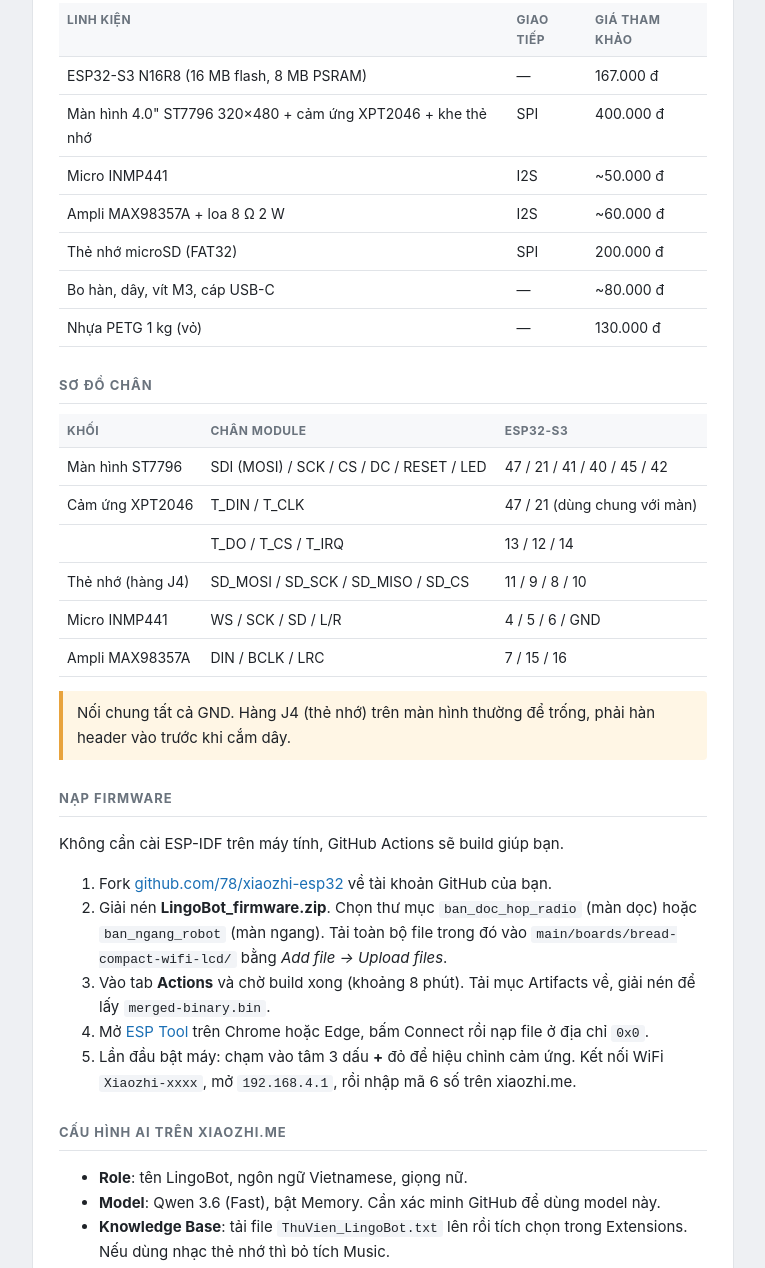
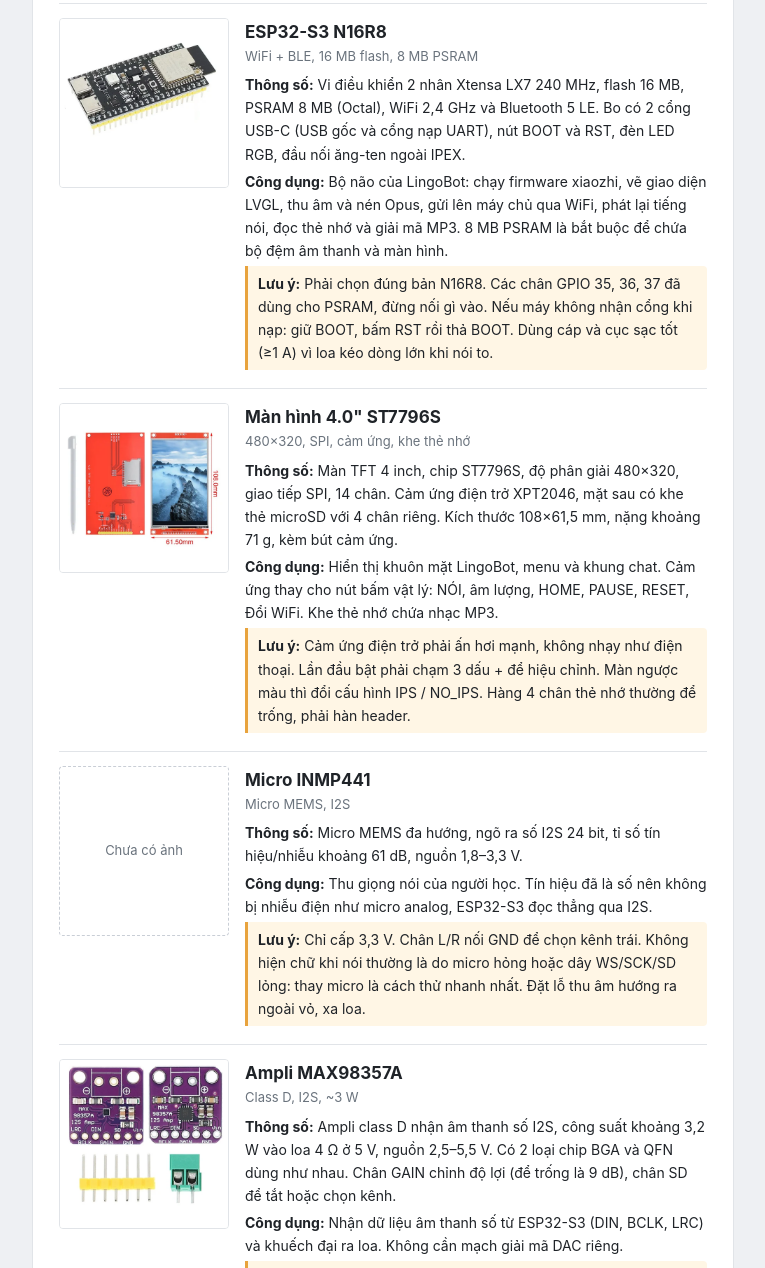
Before and after one commit to thoikhoabieulop10-spec/Dathoccodientu.vnuf, a plain HTML site: page lingobot.html in a window 1280 px wide. Shown: the part 1157-2425 px from the top of the page, without its empty margins (390-1155 px from the left). Drawn offline with Linux system fonts and the light colour scheme.

Commit message:
Add files via upload

```diff
--- a/lingobot.html
+++ b/lingobot.html
@@ -37,12 +37,14 @@
     </div>
 
     <h2>Linh kiện</h2>
+    <div class="parts" data-parts="esp32s3,lcd,inmp441,amp,spk"></div>
+    <h3>Bảng giá</h3>
     <div class="tbl"><table>
       <tr><th>Linh kiện</th><th>Giao tiếp</th><th>Giá tham khảo</th></tr>
       <tr><td>ESP32-S3 N16R8 (16 MB flash, 8 MB PSRAM)</td><td>—</td><td>167.000 đ</td></tr>
       <tr><td>Màn hình 4.0" ST7796 320×480 + cảm ứng XPT2046 + khe thẻ nhớ</td><td>SPI</td><td>400.000 đ</td></tr>
       <tr><td>Micro INMP441</td><td>I2S</td><td>~50.000 đ</td></tr>
-      <tr><td>Ampli MAX98357A + loa 8 Ω 2 W</td><td>I2S</td><td>~60.000 đ</td></tr>
+      <tr><td>Ampli MAX98357A + loa 2535 8 Ω 2 W</td><td>I2S</td><td>~60.000 đ</td></tr>
       <tr><td>Thẻ nhớ microSD (FAT32)</td><td>SPI</td><td>200.000 đ</td></tr>
       <tr><td>Bo hàn, dây, vít M3, cáp USB-C</td><td>—</td><td>~80.000 đ</td></tr>
       <tr><td>Nhựa PETG 1 kg (vỏ)</td><td>—</td><td>130.000 đ</td></tr>
--- a/site.js
+++ b/site.js
@@ -185,6 +185,27 @@ const SITE = {
       spec: "Bộ thu ExpressLRS 2,4 GHz, có các chân PWM, có thể chuyển 2 chân sang chế độ nối tiếp CRSF.",
       use: "Nhận lệnh từ tay Pocket qua giao thức CRSF (1 cặp TX/RX về bo) và gửi telemetry ngược lại về tay.",
       tip: "Phải vào trang web cấu hình của bộ thu để đổi 2 chân sang CRSF, nếu không bo sẽ không đọc được gì. TX của bộ thu nối chéo vào RX của bo." },
+    // ---- Linh kiện LingoBot ----
+    esp32s3: { img: "esp32-s3.webp", name: "ESP32-S3 N16R8", note: "WiFi + BLE, 16 MB flash, 8 MB PSRAM",
+      spec: "Vi điều khiển 2 nhân Xtensa LX7 240 MHz, flash 16 MB, PSRAM 8 MB (Octal), WiFi 2,4 GHz và Bluetooth 5 LE. Bo có 2 cổng USB-C (USB gốc và cổng nạp UART), nút BOOT và RST, đèn LED RGB, đầu nối ăng-ten ngoài IPEX.",
+      use: "Bộ não của LingoBot: chạy firmware xiaozhi, vẽ giao diện LVGL, thu âm và nén Opus, gửi lên máy chủ qua WiFi, phát lại tiếng nói, đọc thẻ nhớ và giải mã MP3. 8 MB PSRAM là bắt buộc để chứa bộ đệm âm thanh và màn hình.",
+      tip: "Phải chọn đúng bản N16R8. Các chân GPIO 35, 36, 37 đã dùng cho PSRAM, đừng nối gì vào. Nếu máy không nhận cổng khi nạp: giữ BOOT, bấm RST rồi thả BOOT. Dùng cáp và cục sạc tốt (≥1 A) vì loa kéo dòng lớn khi nói to." },
+    lcd: { img: "man-st7796.webp", name: "Màn hình 4.0\" ST7796S", note: "480×320, SPI, cảm ứng, khe thẻ nhớ",
+      spec: "Màn TFT 4 inch, chip ST7796S, độ phân giải 480×320, giao tiếp SPI, 14 chân. Cảm ứng điện trở XPT2046, mặt sau có khe thẻ microSD với 4 chân riêng. Kích thước 108×61,5 mm, nặng khoảng 71 g, kèm bút cảm ứng.",
+      use: "Hiển thị khuôn mặt LingoBot, menu và khung chat. Cảm ứng thay cho nút bấm vật lý: NÓI, âm lượng, HOME, PAUSE, RESET, Đổi WiFi. Khe thẻ nhớ chứa nhạc MP3.",
+      tip: "Cảm ứng điện trở phải ấn hơi mạnh, không nhạy như điện thoại. Lần đầu bật phải chạm 3 dấu + để hiệu chỉnh. Màn ngược màu thì đổi cấu hình IPS / NO_IPS. Hàng 4 chân thẻ nhớ thường để trống, phải hàn header." },
+    inmp441: { name: "Micro INMP441", note: "Micro MEMS, I2S",
+      spec: "Micro MEMS đa hướng, ngõ ra số I2S 24 bit, tỉ số tín hiệu/nhiễu khoảng 61 dB, nguồn 1,8–3,3 V.",
+      use: "Thu giọng nói của người học. Tín hiệu đã là số nên không bị nhiễu điện như micro analog, ESP32-S3 đọc thẳng qua I2S.",
+      tip: "Chỉ cấp 3,3 V. Chân L/R nối GND để chọn kênh trái. Không hiện chữ khi nói thường là do micro hỏng hoặc dây WS/SCK/SD lỏng: thay micro là cách thử nhanh nhất. Đặt lỗ thu âm hướng ra ngoài vỏ, xa loa." },
+    amp: { img: "max98357a.webp", name: "Ampli MAX98357A", note: "Class D, I2S, ~3 W",
+      spec: "Ampli class D nhận âm thanh số I2S, công suất khoảng 3,2 W vào loa 4 Ω ở 5 V, nguồn 2,5–5,5 V. Có 2 loại chip BGA và QFN dùng như nhau. Chân GAIN chỉnh độ lợi (để trống là 9 dB), chân SD để tắt hoặc chọn kênh.",
+      use: "Nhận dữ liệu âm thanh số từ ESP32-S3 (DIN, BCLK, LRC) và khuếch đại ra loa. Không cần mạch giải mã DAC riêng.",
+      tip: "Cấp Vin 5 V sẽ to hơn 3,3 V. Hai cực loa nối thẳng vào cọc + và −, không nối cực nào xuống GND. Bị rè khi to quá thì giảm âm lượng hoặc chỉnh chân GAIN." },
+    spk: { img: "loa-2535.webp", name: "Loa 2535 8 Ω 2 W", note: "25×35 mm, đầu JST 1.25",
+      spec: "Loa nhỏ kích thước 25×35 mm, trở kháng 8 Ω, công suất 2 W, dây xoắn đỏ-đen có đầu cắm JST 1.25 mm 2 chân.",
+      use: "Phát giọng nói và nhạc của LingoBot. Vừa gọn trong hộp radio. Robot 50 cm có thể dùng loa hộp 3 W 8 Ω (70×31 mm) cho tiếng to và trầm hơn.",
+      tip: "Loa cần một khoang kín phía sau thì tiếng mới đầy, nên ép sát vào khung loa trong vỏ in 3D. Không dán keo lên màng loa. Cắt đầu JST nếu cần bắt vào cọc vít của ampli." },
   },
 };
 
@@ -243,7 +264,7 @@ const SITE = {
     box.className = "part-list";
     box.innerHTML = box.dataset.parts.split(",").map((k) => SITE.parts[k.trim()]).filter(Boolean)
       .map((p) => `<div class="part">
-        <img src="${p.img}" alt="${p.name}" loading="lazy" width="480" height="480">
+        ${p.img ? `<img src="${p.img}" alt="${p.name}" loading="lazy" width="480" height="480">` : `<div class="noimg">Chưa có ảnh</div>`}
         <div>
           <h3>${p.name}</h3>
           <p class="pnote">${p.note}</p>
--- a/style.css
+++ b/style.css
@@ -143,6 +143,10 @@ td code, p code, li code { background: #f2f4f7; padding: 1px 5px; border-radius:
   display: block; width: 100%; height: auto; aspect-ratio: 1; object-fit: contain;
   border: 1px solid var(--line); border-radius: 4px; background: #fff;
 }
+.part .noimg {
+  aspect-ratio: 1; display: flex; align-items: center; justify-content: center;
+  border: 1px dashed #c9ced6; border-radius: 4px; color: var(--muted); font-size: 13px;
+}
 .part h3 { margin: 0; font-size: 17px; }
 .part .pnote { margin: 0 0 6px; color: var(--muted); font-size: 13px; }
 .part p { margin: 4px 0; font-size: 14px; }
```
Also changed, not shown: esp32-s3.webp (added), loa-2535.webp (added), man-st7796.webp (added), max98357a.webp (added).
